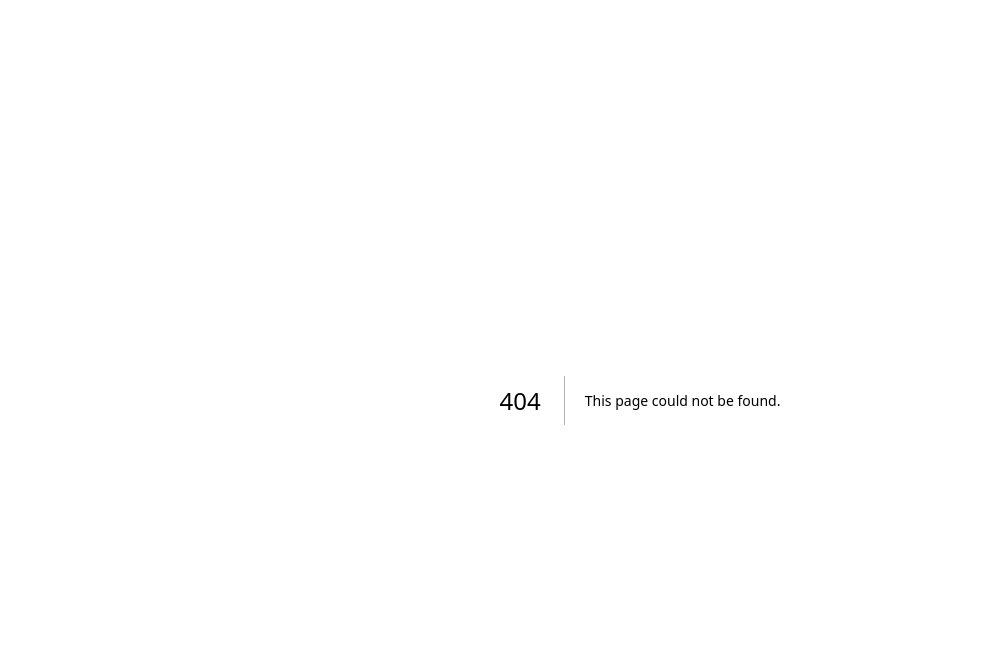
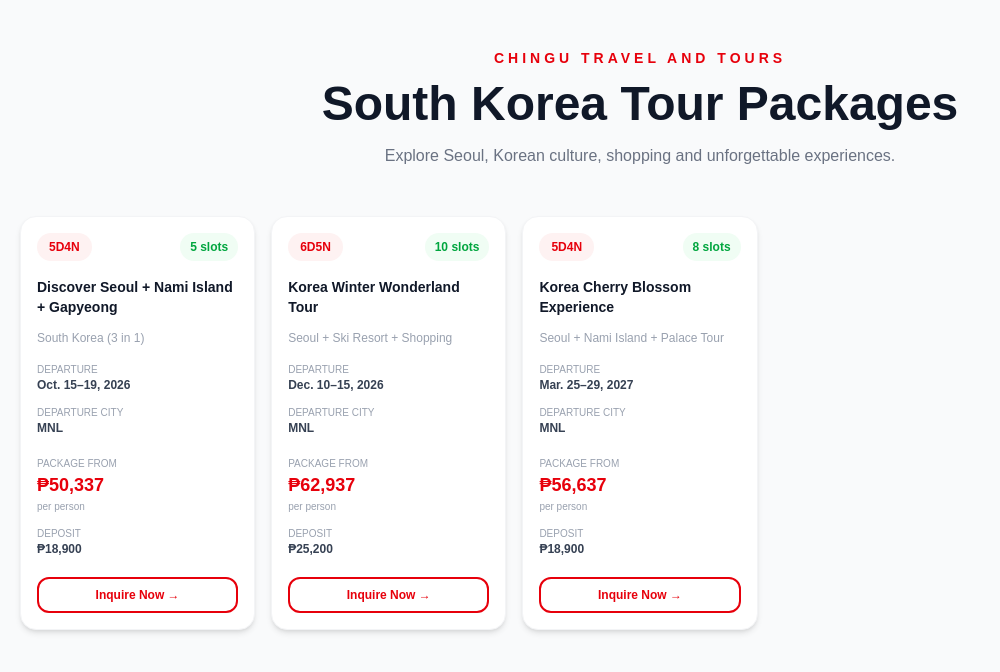
Before and after one commit to chingutravelandtours/chingu-website, a Next.js app: page /korea-tours in a window 1280 px wide. Before the commit this address had no page. Shown: the top 672 px of the page, without its empty margins (0-1000 px from the left). Built offline with nearby package versions, Linux system fonts and the light colour scheme.

Commit message:
Create page.tsx

```diff
--- /dev/null
+++ b/app/korea-tours/page.tsx
@@ -0,0 +1,580 @@
+"use client";
+
+
+const USD_TO_PHP = 63;
+
+
+type Package = {
+
+  title: string;
+  subtitle: string;
+  duration: string;
+  dates: string;
+  city: string;
+  price: number;
+  slots?: number;
+  deposit?: number;
+
+};
+
+
+
+const packages: Package[] = [
+
+  {
+    title: "Discover Seoul + Nami Island + Gapyeong",
+    subtitle: "South Korea (3 in 1)",
+    duration: "5D4N",
+    dates: "Oct. 15–19, 2026",
+    city: "MNL",
+    price: 799 * USD_TO_PHP,
+    slots: 5,
+    deposit: 300 * USD_TO_PHP,
+  },
+
+
+  {
+    title: "Korea Winter Wonderland Tour",
+    subtitle: "Seoul + Ski Resort + Shopping",
+    duration: "6D5N",
+    dates: "Dec. 10–15, 2026",
+    city: "MNL",
+    price: 999 * USD_TO_PHP,
+    slots: 10,
+    deposit: 400 * USD_TO_PHP,
+  },
+
+
+  {
+    title: "Korea Cherry Blossom Experience",
+    subtitle: "Seoul + Nami Island + Palace Tour",
+    duration: "5D4N",
+    dates: "Mar. 25–29, 2027",
+    city: "MNL",
+    price: 899 * USD_TO_PHP,
+    slots: 8,
+    deposit: 300 * USD_TO_PHP,
+  },
+
+
+];
+
+
+
+
+
+const peso = (amount:number) => {
+
+  return new Intl.NumberFormat("en-PH", {
+
+    style:"currency",
+    currency:"PHP",
+    maximumFractionDigits:0
+
+  }).format(amount);
+
+};
+
+
+
+
+
+
+export default function SouthKoreaToursPage(){
+
+
+
+const handleInquiry = (pkg:Package)=>{
+
+
+const message = encodeURIComponent(
+
+`Hello CHINGU Travel and Tours!
+
+I would like to inquire about:
+
+${pkg.title}
+
+Package Type:
+${pkg.subtitle}
+
+Duration:
+${pkg.duration}
+
+Departure:
+${pkg.dates}
+
+Departure City:
+${pkg.city}
+
+Package From:
+${peso(pkg.price)} per person
+
+Deposit:
+${peso(pkg.deposit ?? 0)}
+
+Please send me the complete package details.
+
+Thank you!`
+
+);
+
+
+
+window.open(
+
+`https://wa.me/639193888999?text=${message}`,
+
+"_blank"
+
+);
+
+
+
+};
+
+
+
+
+
+
+return (
+
+
+<main className="
+min-h-screen
+bg-gray-50
+py-12
+px-5
+">
+
+
+<div className="
+max-w-[1600px]
+mx-auto
+">
+
+
+
+
+
+{/* HEADER */}
+
+
+<div className="
+text-center
+mb-12
+">
+
+
+<p className="
+text-red-600
+font-semibold
+uppercase
+tracking-[4px]
+text-sm
+">
+
+CHINGU Travel and Tours
+
+</p>
+
+
+
+
+<h1 className="
+mt-3
+text-4xl
+md:text-5xl
+font-bold
+text-gray-900
+">
+
+South Korea Tour Packages
+
+</h1>
+
+
+
+
+<p className="
+mt-4
+text-gray-500
+">
+
+Explore Seoul, Korean culture, shopping and unforgettable experiences.
+
+</p>
+
+
+</div>
+
+
+
+
+
+
+
+
+{/* PACKAGE GRID */}
+
+
+
+<div className="
+grid
+grid-cols-1
+sm:grid-cols-2
+md:grid-cols-3
+lg:grid-cols-5
+gap-4
+">
+
+
+
+
+
+{
+packages.map((pkg,index)=>(
+
+
+
+<div
+
+key={`${pkg.title}-${index}`}
+
+className="
+bg-white
+rounded-2xl
+border
+border-gray-100
+shadow-md
+p-4
+hover:shadow-xl
+hover:-translate-y-1
+transition-all
+duration-300
+flex
+flex-col
+"
+
+>
+
+
+
+
+{/* DURATION */}
+
+
+<div className="
+flex
+justify-between
+items-center
+gap-2
+">
+
+
+<span className="
+text-xs
+font-bold
+px-3
+py-1.5
+rounded-full
+bg-red-50
+text-red-600
+">
+
+{pkg.duration}
+
+</span>
+
+
+
+<span className="
+text-xs
+font-semibold
+px-2.5
+py-1.5
+rounded-full
+bg-green-50
+text-green-600
+">
+
+{pkg.slots} slots
+
+</span>
+
+
+</div>
+
+
+
+
+
+
+
+{/* TITLE */}
+
+
+<h2 className="
+mt-4
+text-sm
+font-bold
+text-gray-900
+min-h-[45px]
+">
+
+{pkg.title}
+
+</h2>
+
+
+
+
+
+
+<p className="
+mt-2
+text-xs
+text-gray-400
+">
+
+{pkg.subtitle}
+
+</p>
+
+
+
+
+
+
+
+
+{/* DETAILS */}
+
+
+<div className="
+mt-4
+space-y-3
+">
+
+
+<div>
+
+<p className="
+text-[10px]
+uppercase
+text-gray-400
+">
+
+Departure
+
+</p>
+
+
+<p className="
+text-xs
+font-semibold
+text-gray-700
+">
+
+{pkg.dates}
+
+</p>
+
+
+</div>
+
+
+
+
+
+
+<div>
+
+<p className="
+text-[10px]
+uppercase
+text-gray-400
+">
+
+Departure City
+
+</p>
+
+
+<p className="
+text-xs
+font-semibold
+text-gray-700
+">
+
+{pkg.city}
+
+</p>
+
+
+</div>
+
+
+
+</div>
+
+
+
+
+
+
+
+
+{/* PRICE */}
+
+
+<div className="
+mt-auto
+pt-5
+">
+
+
+<p className="
+text-[10px]
+uppercase
+text-gray-400
+">
+
+Package From
+
+</p>
+
+
+<p className="
+text-lg
+font-bold
+text-red-600
+">
+
+{peso(pkg.price)}
+
+</p>
+
+
+<p className="
+text-[10px]
+text-gray-400
+">
+
+per person
+
+</p>
+
+
+</div>
+
+
+
+
+
+
+
+
+
+{/* DEPOSIT */}
+
+
+<div className="mt-3">
+
+
+<p className="
+text-[10px]
+uppercase
+text-gray-400
+">
+
+Deposit
+
+</p>
+
+
+<p className="
+text-xs
+font-bold
+text-gray-700
+">
+
+{peso(pkg.deposit ?? 0)}
+
+</p>
+
+
+</div>
+
+
+
+
+
+
+
+
+
+{/* BUTTON */}
+
+
+<button
+
+onClick={()=>handleInquiry(pkg)}
+
+className="
+mt-5
+w-full
+py-2
+rounded-xl
+text-xs
+font-semibold
+border-2
+border-red-600
+text-red-600
+hover:bg-red-600
+hover:text-white
+transition
+"
+
+>
+
+Inquire Now →
+
+</button>
+
+
+
+
+
+
+</div>
+
+
+
+))
+
+
+}
+
+
+
+
+
+</div>
+
+
+
+
+
+</div>
+
+
+</main>
+
+
+);
+
+
+
+}
```
